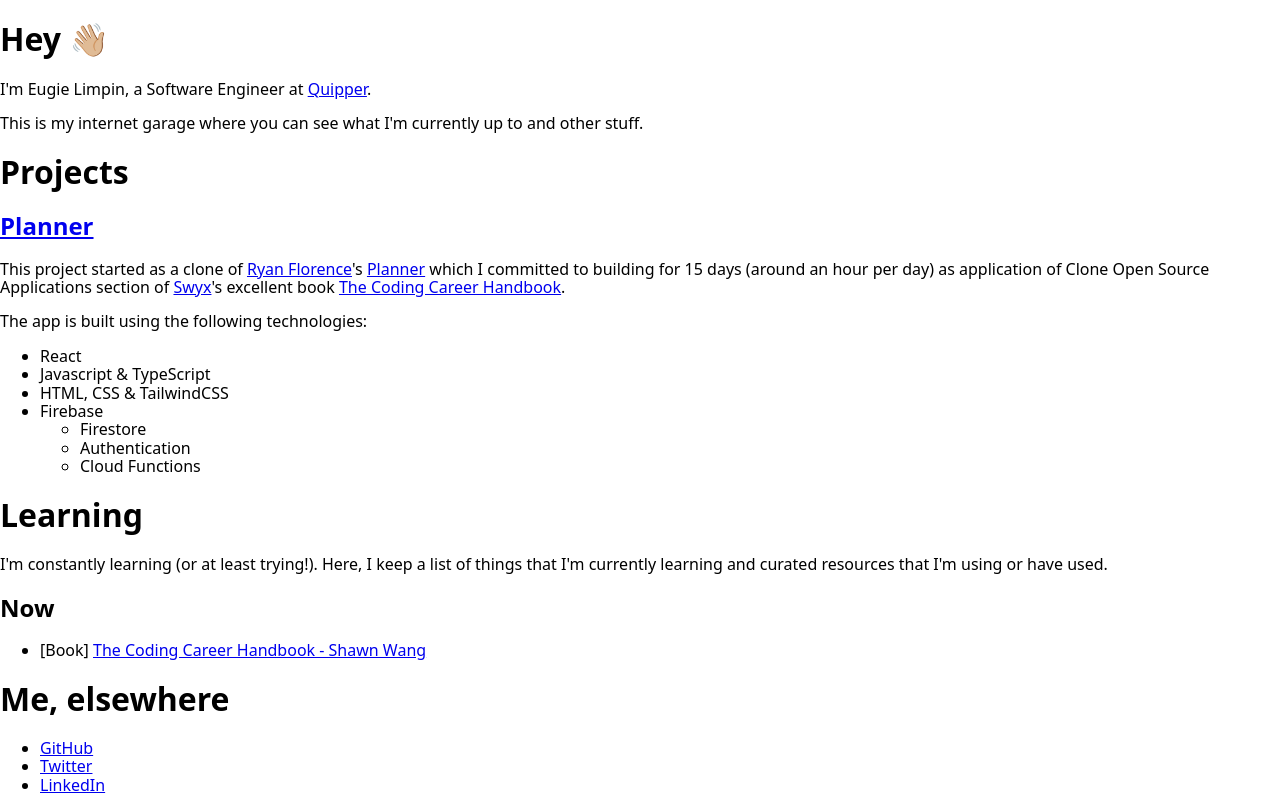
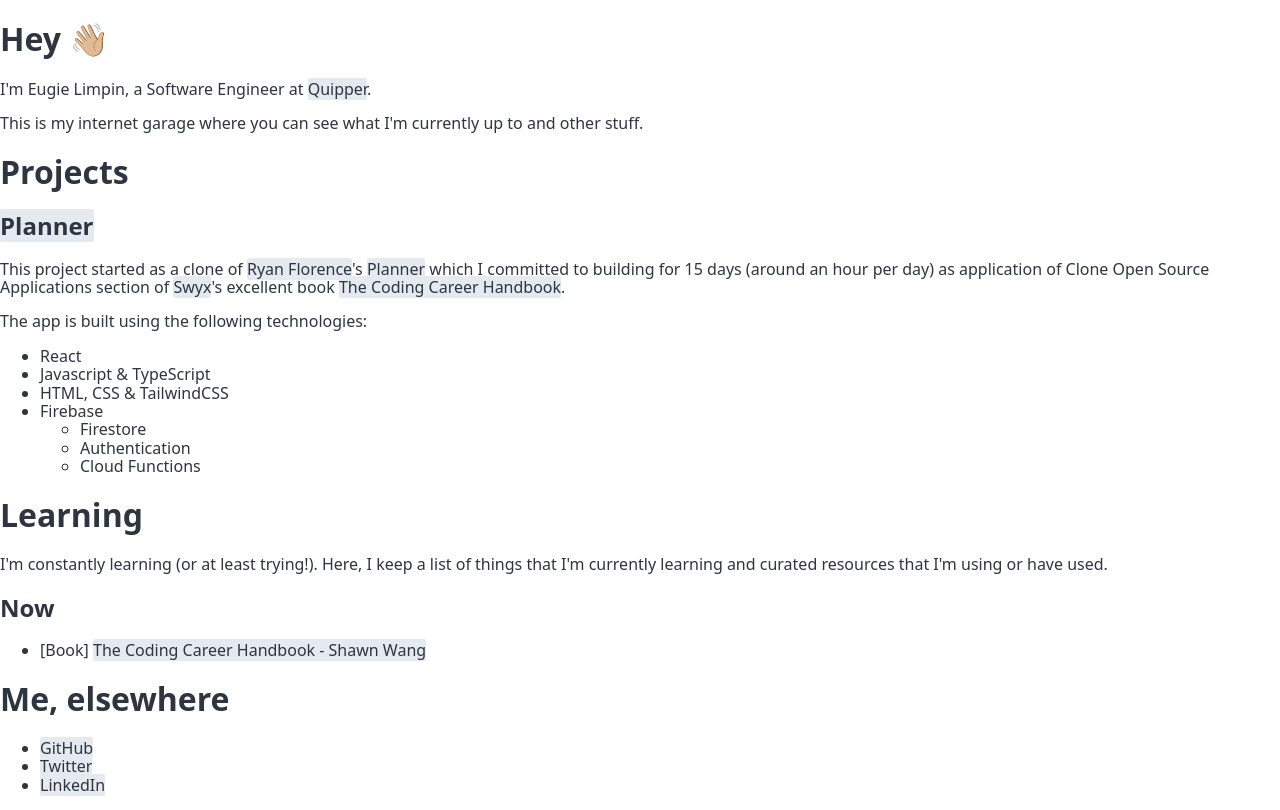
Before and after one commit to eugiellimpin/website, an Eleventy site: page index.md in a window 1280 px wide. Built offline with nearby package versions, Linux system fonts and the light colour scheme; Eleventy itself is replaced by a stand-in of ours; files that its build step writes are made by us from their sources.

Commit message:
Use Nord color palette and do some styling to a tags

```diff
--- a/assets/index.css
+++ b/assets/index.css
@@ -353,6 +353,18 @@ template {
 :root {
   font-family: system-ui, BlinkMacSystemFont, -apple-system, 'Segoe UI', Roboto, Oxygen, Ubuntu, Cantarell, 'Open Sans', 'Helvetica Neue', sans-serif;
   font-size: 16px;
+  color: #2E3440;
+}
+
+a, a:visited {
+  background-color: #E5E9F0;
+  color: #2E3440;
+  text-decoration: none;
+  border-radius: 2px;
+}
+
+a:hover {
+  background-color: #D8DEE9;
 }
 
 .content {
```
